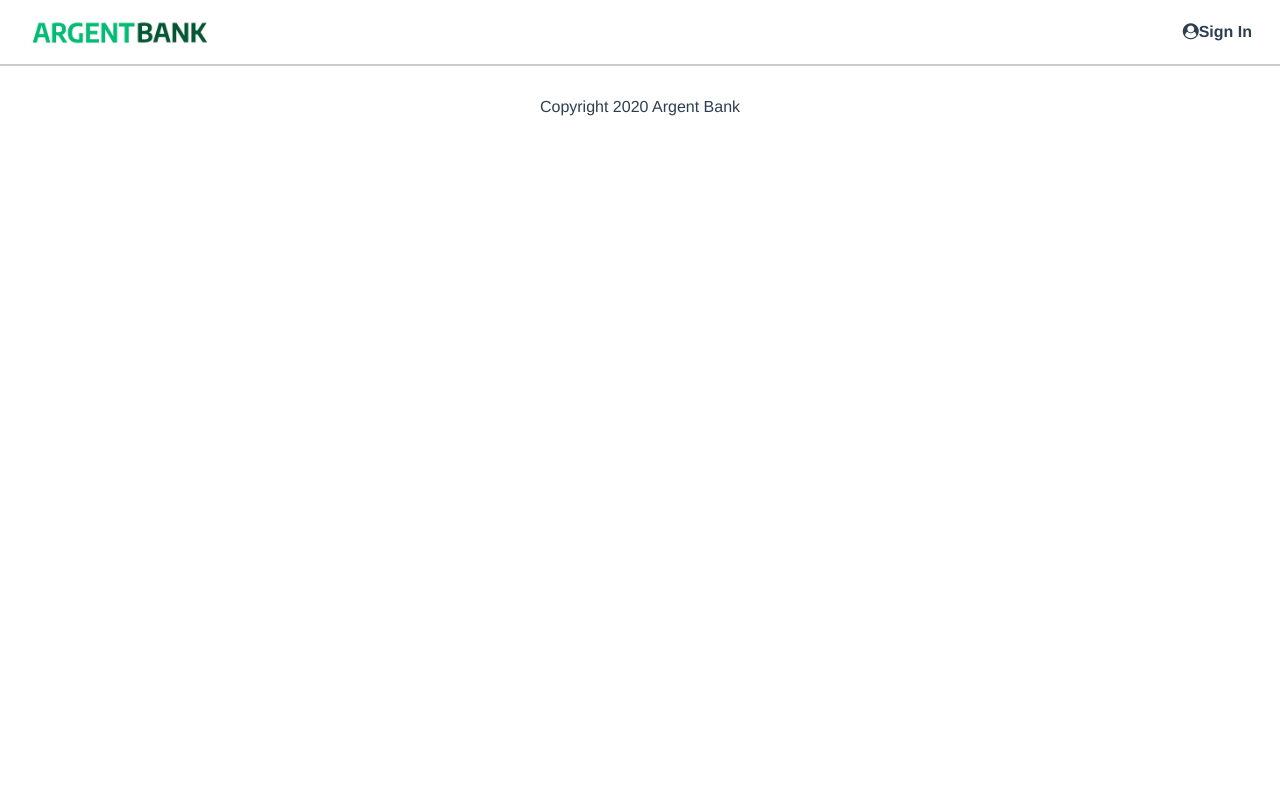
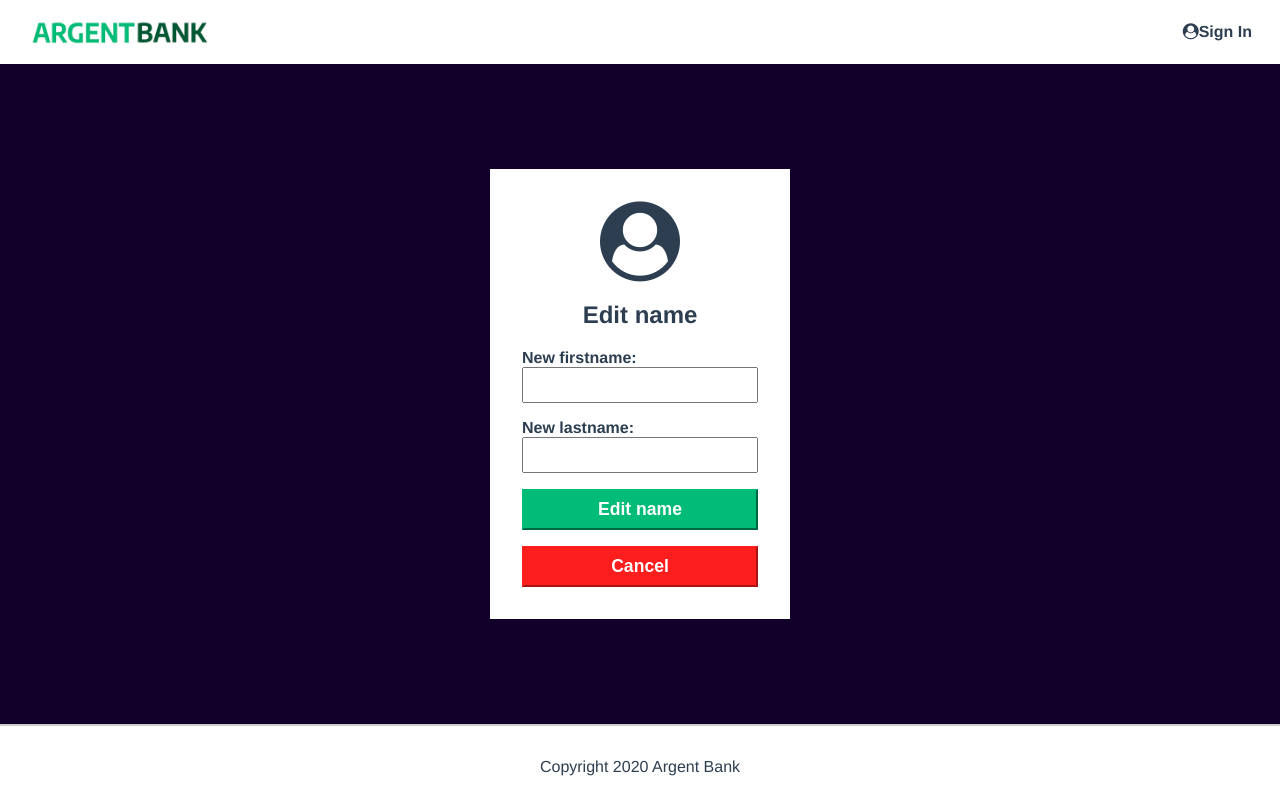
Before and after one commit to DevWeb13/GiulianoLoic_13_21042022, a React (Create React App) app: page /edit-name in a window 1280 px wide. Built offline with nearby package versions, Linux system fonts and the light colour scheme.

Commit message:
feat: Added first and last name change functionality for the user if the user is logged in
Creation of EditName.jsx and these redux actions in user.js

```diff
--- a/src/App.jsx
+++ b/src/App.jsx
@@ -3,8 +3,9 @@ import { BrowserRouter as Router, Route, Routes } from "react-router-dom";
 import Header from "./components/Header/Header";
 import Footer from "./components/Footer/Footer";
 import Home from "./pages/Home/Home";
-import SignIn from "./pages/SignIn/SignIn";
-import User from "./pages/User/User";
+import Login from "./pages/Login/Login";
+import Profile from "./pages/Profile/Profile";
+import EditName from "./pages/EditName/EditName";
 
 function App() {
   return (
@@ -12,8 +13,9 @@ function App() {
       <Header />
       <Routes>
         <Route path="/" element={<Home />} />
-        <Route path="/login" element={<SignIn />} />
-        <Route path="/user" element={<User />} />
+        <Route path="/login" element={<Login />} />
+        <Route path="/profile" element={<Profile />} />
+        <Route path="/edit-name" element={<EditName />} />
 
         {/* <Route path="*" element={<Error />} /> */}
       </Routes>
--- a/src/components/Header/Header.jsx
+++ b/src/components/Header/Header.jsx
@@ -14,11 +14,7 @@ function Header() {
   const user = useSelector(selectUser);
 
   useEffect(() => {
-    async function checkIfToken() {
-      const token = await checkStorageToken(store);
-      fetchOrUpdateData(store, token);
-    }
-    checkIfToken();
+    checkStorageToken(store);
   }, [store]);
 
   return (
@@ -33,7 +29,7 @@ function Header() {
       </Link>
       {user.data ? (
         <div>
-          <Link className="main-nav-item" to="/user">
+          <Link className="main-nav-item" to="/profile">
             <i className="fa fa-user-circle"></i>
             {`${user.data.firstName}`}
           </Link>
--- a/src/features/user.js
+++ b/src/features/user.js
@@ -19,6 +19,7 @@ const TOKENREJECTED = "user/tokenRejected";
 const DATAREJECTED = "user/dataRejected";
 const LOGOUT = "user/logout";
 const REMEMBER = "user/remember";
+const EDITPROFILE = "user/editProfile";
 
 const userTokenFetching = () => ({ type: TOKENFETCHING });
 const userDataFetching = () => ({ type: DATAFETCHING });
@@ -36,6 +37,10 @@ const userLogout = () => ({ type: LOGOUT });
 const userRememberMe = (rememberMe) => ({
   type: REMEMBER,
   payload: rememberMe,
+});
+const userEditProfile = (firstName, lastName) => ({
+  type: EDITPROFILE,
+  payload: { firstName, lastName },
 });
 
 export async function fetchOrUpdateToken(store, email, password) {
@@ -64,7 +69,6 @@ export async function fetchOrUpdateToken(store, email, password) {
       localStorage.setItem("token", res.body.token);
       sessionStorage.setItem("token", res.body.token);
     }
-
     return res.body.token;
   } catch (error) {
     store.dispatch(userTokenRejected(error));
@@ -99,26 +103,46 @@ export async function fetchOrUpdateData(store, token) {
   }
 }
 
-export async function checkStorageToken(store) {
+export function checkStorageToken(store) {
   const token =
-    (await localStorage.getItem("token")) || sessionStorage.getItem("token");
+    localStorage.getItem("token") || sessionStorage.getItem("token");
   if (token) {
     store.dispatch(userTokenFetching());
     store.dispatch(userTokenResolved(token));
-    return token;
+    fetchOrUpdateData(store, token);
   }
-  return null;
 }
 
 export function signOut(store) {
   store.dispatch(userLogout());
-
   localStorage.removeItem("token");
   sessionStorage.removeItem("token");
 }
 
 export function rememberMe(store) {
   store.dispatch(userRememberMe());
+}
+
+export async function editProfile(store, firstName, lastName, token) {
+  const optionsEditProfile = {
+    method: "PUT",
+    headers: {
+      "Content-Type": "application/json",
+      authorization: `Bearer ${token}`,
+    },
+    body: JSON.stringify({ firstName, lastName }),
+  };
+  try {
+    const response = await fetch(
+      "http://localhost:3001/api/v1/user/profile",
+      optionsEditProfile
+    );
+    const res = await response.json();
+    console.log(res);
+    store.dispatch(userEditProfile(firstName, lastName));
+  } catch (error) {
+    store.dispatch(userDataRejected(error));
+  }
 }
 
 export default function userReducer(state = initialState, action) {
@@ -216,6 +240,11 @@ export default function userReducer(state = initialState, action) {
         draft.rememberMe = !draft.rememberMe;
         return;
       }
+      case EDITPROFILE: {
+        draft.data.firstName = action.payload.firstName;
+        draft.data.lastName = action.payload.lastName;
+        return;
+      }
 
       default:
         return;
--- a/src/index.css
+++ b/src/index.css
@@ -316,6 +316,11 @@ main {
   }
 }
 
+.cancel-button {
+  background-color: rgb(252, 29, 29);
+  border-color: rgb(252, 29, 29);
+}
+
 /* ******************************* Loader ******************************* */
 #loader {
   position: absolute;
--- /dev/null
+++ b/src/pages/EditName/EditName.jsx
@@ -0,0 +1,68 @@
+import React, { useState } from "react";
+import { useSelector, useStore } from "react-redux";
+import { selectUser } from "../../utils/selectors";
+import { editProfile } from "../../features/user";
+import { useNavigate } from "react-router-dom";
+
+function EditName() {
+  const [newFirstName, setNewFirstName] = useState("");
+  const [newLastName, setNewLastName] = useState("");
+
+  const store = useStore();
+
+  const user = useSelector(selectUser);
+
+  const navigate = useNavigate();
+
+  function cancel() {
+    navigate("/profile");
+  }
+
+  async function editNameSubmit(e) {
+    e.preventDefault();
+    const token = user.token;
+    editProfile(store, newFirstName, newLastName, token);
+    navigate("/profile");
+  }
+
+  return (
+    <main className="main bg-dark">
+      <section className="sign-in-content">
+        <i className="fa fa-user-circle sign-in-icon"></i>
+        <h1>Edit name</h1>
+        <form onSubmit={(e) => editNameSubmit(e)}>
+          <div className="input-wrapper">
+            <label htmlFor="newFirstName">New firstname: </label>
+            <input
+              type="text"
+              id="newFirstName"
+              value={newFirstName}
+              onChange={(e) => setNewFirstName(e.target.value)}
+            />
+          </div>
+          <div className="input-wrapper">
+            <label htmlFor="newLastName">New lastname: </label>
+            <input
+              type="text"
+              id="newLastName"
+              value={newLastName}
+              onChange={(e) => setNewLastName(e.target.value)}
+            />
+          </div>
+          <button type="submit" className="sign-in-button">
+            Edit name
+          </button>
+          <button
+            type="button"
+            className="sign-in-button cancel-button"
+            onClick={() => cancel()}
+          >
+            Cancel
+          </button>
+        </form>
+      </section>
+    </main>
+  );
+}
+
+export default EditName;
--- a/src/pages/SignIn/SignIn.jsx
+++ b/src/pages/Login/Login.jsx
@@ -8,7 +8,7 @@ import {
 } from "../../features/user";
 import { selectUser } from "../../utils/selectors";
 
-function SignIn() {
+function Login() {
   const [email, setEmail] = useState("");
   const [password, setPassword] = useState("");
 
@@ -20,7 +20,7 @@ function SignIn() {
 
   useEffect(() => {
     if (user.token) {
-      navigate("/user");
+      navigate("/profile");
     }
   }, [navigate, user.token]);
 
@@ -28,22 +28,18 @@ function SignIn() {
     rememberMe(store);
   };
 
-  async function handleSubmit(e) {
+  async function loginSubmit(e) {
     e.preventDefault();
     const token = await fetchOrUpdateToken(store, email, password);
     fetchOrUpdateData(store, token);
   }
-
-  // if (user.token) {
-  //   navigate("/user");
-  // }
 
   return (
     <main className="main bg-dark">
       <section className="sign-in-content">
         <i className="fa fa-user-circle sign-in-icon"></i>
         <h1>Sign In</h1>
-        <form onSubmit={(e) => handleSubmit(e)}>
+        <form onSubmit={(e) => loginSubmit(e)}>
           <div className="input-wrapper">
             <label htmlFor="username">Username</label>
             <input
@@ -81,4 +77,4 @@ function SignIn() {
   );
 }
 
-export default SignIn;
+export default Login;
--- a/src/pages/User/User.jsx
+++ b/src/pages/Profile/Profile.jsx
@@ -1,12 +1,14 @@
 import React from "react";
+import { useNavigate } from "react-router-dom";
 import { useSelector } from "react-redux";
 import { selectUser } from "../../utils/selectors";
 import Loader from "../../components/Loader/Loader";
 
 import { Link } from "react-router-dom";
 
-function User() {
+function Profile() {
   const user = useSelector(selectUser);
+  const navigate = useNavigate();
 
   if (user.dataStatus === "pending" || user.tokenStatus === "pending") {
     return <Loader />;
@@ -20,7 +22,9 @@ function User() {
           <br />
           {`${user.data.firstName} ${user.data.lastName}`}!
         </h1>
-        <button className="edit-button">Edit Name</button>
+        <button className="edit-button" onClick={() => navigate("/edit-name")}>
+          Edit Name
+        </button>
       </div>
       <h2 className="sr-only">Accounts</h2>
       <section className="account">
@@ -64,4 +68,4 @@ function User() {
   );
 }
 
-export default User;
+export default Profile;
```
